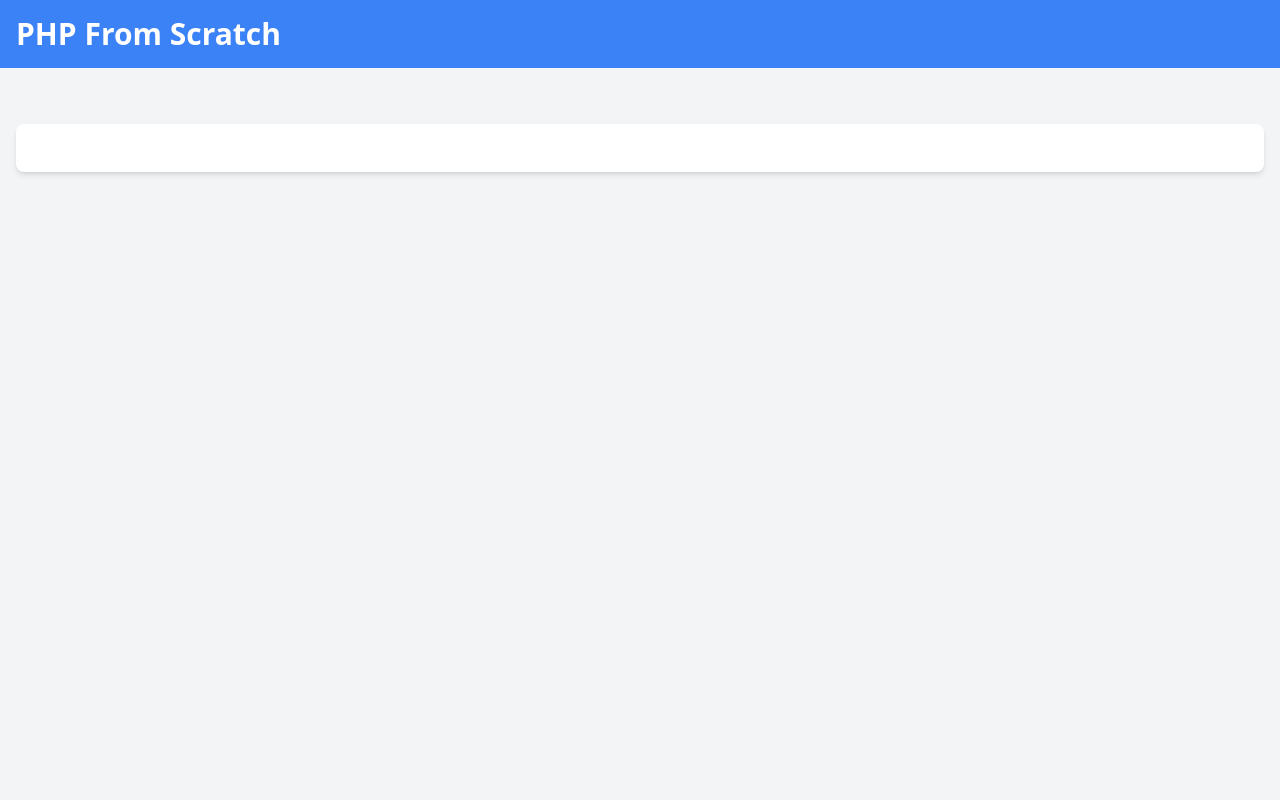
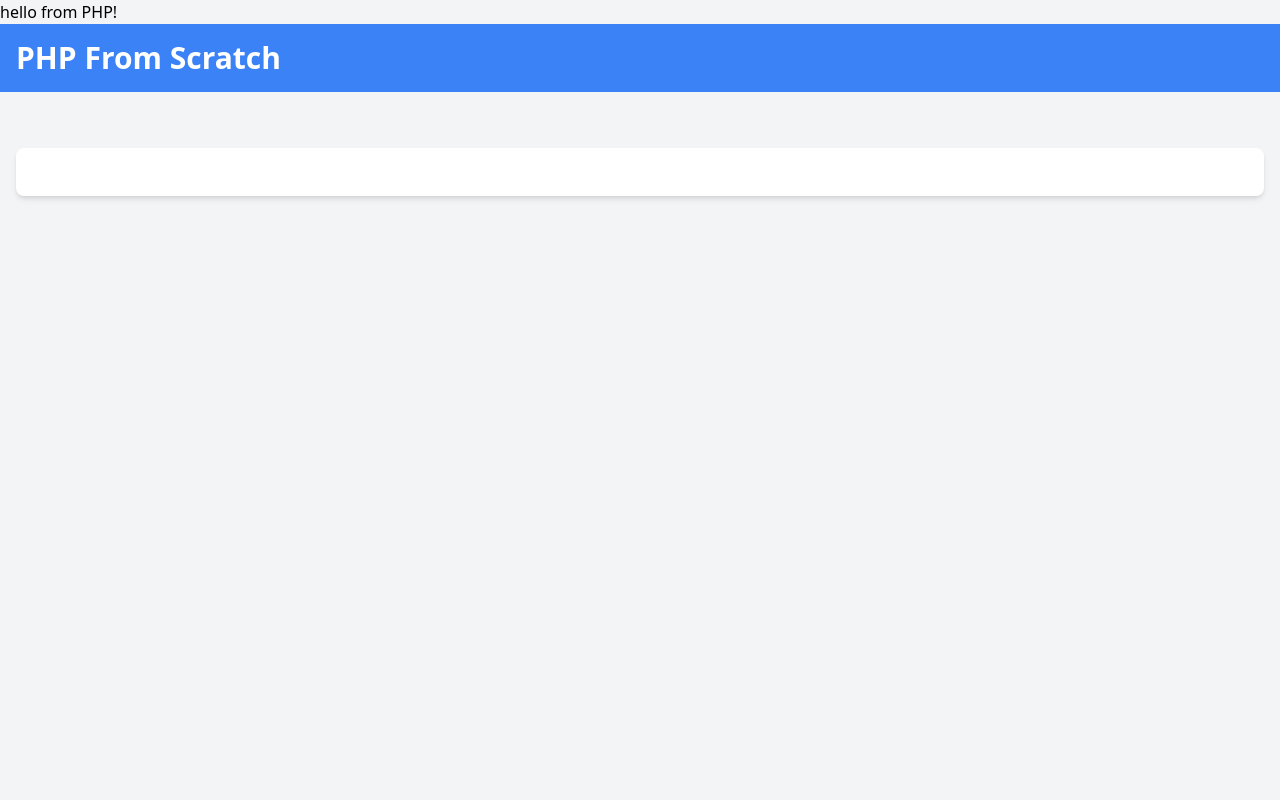
Before and after one commit to Taehyun-Alex/traversy_php, a PHP site: page / in a window 1280 px wide. Run offline with PHP 8.4, Linux system fonts and the light colour scheme; data that the repository does not hold is empty; some libraries are stand-ins or nearby versions.

Commit message:
finished work on 8th Feb 2024

```diff
--- a/premium-docs/php-sandbox-starter/02-arrays-and-iteration/02-array-functions/index.php
+++ b/premium-docs/php-sandbox-starter/02-arrays-and-iteration/02-array-functions/index.php
@@ -1,5 +1,5 @@
 <?php
-$output = null;
+echo "hello from PHP!";
 ?>
 
 <!DOCTYPE html>
@@ -9,7 +9,7 @@ $output = null;
     <meta charset="UTF-8">
     <meta name="viewport" content="width=device-width, initial-scale=1.0">
     <script src="https://cdn.tailwindcss.com"></script>
-    <title>PHP From Scratch</title>
+    <title><?php echo "Learn PHP from Scratch";?></title>
 </head>
 
 <body class="bg-gray-100">
```
